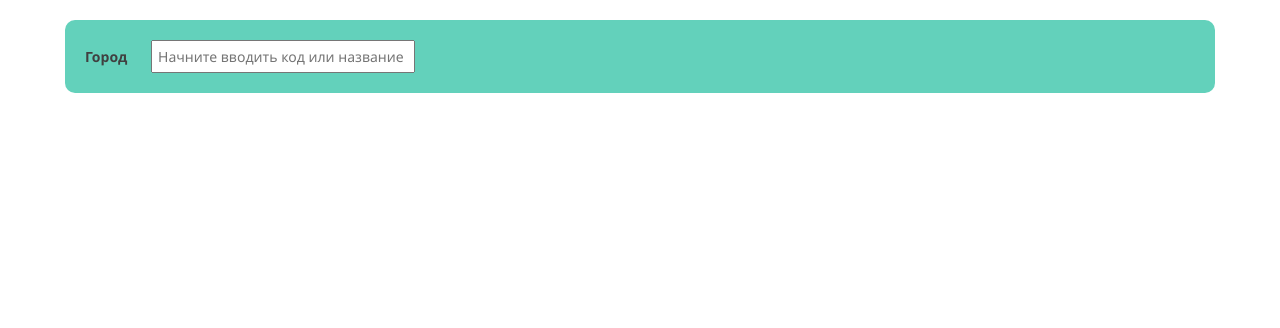
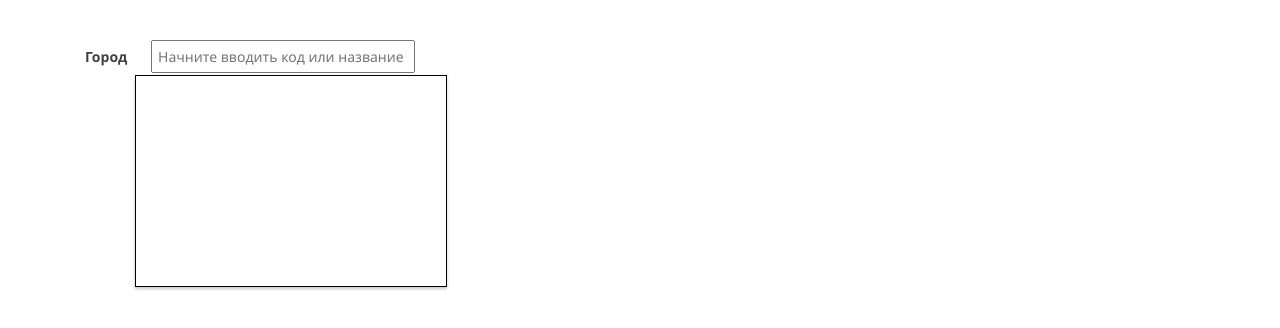
Before and after one commit to il421/MyAutocomplite, a website: page index.html in a window 1280 px wide. Drawn offline with Linux system fonts and the light colour scheme.

Commit message:
HTML&CSS

```diff
--- a/index.html
+++ b/index.html
@@ -10,8 +10,16 @@
   <div class="city-searchbox">
     <label for="searchbox">Город</label>
     <input id="searchbox" type="text" name="city" value="" placeholder="Начните вводить код или название" autocomplete="off">
-    <div class="city-searchbox__options"></div>
+    <div class="city-searchbox__options">
+      <div class="">
+        <div class="">
+
+        </div>
+
+      </div>
+    </div>
   </div>
-
 </body>
 </html>
+
+<!-- bx-ui-sls-pane -->
--- a/less/blocks/city-searchbox.less
+++ b/less/blocks/city-searchbox.less
@@ -1,15 +1,16 @@
 .city-searchbox {
+
   .container();
   margin-top: 20px;
 
-  background: @block-color;
-  border-radius: 10px;
+  // background: @block-color;
+  // border-radius: 10px;
 };
 
 .city-searchbox input {
   width: 250px;
 
-  margin: 20px 20px 20px 20px;
+  margin: 20px;
   padding: 5px;
 };
 
@@ -17,3 +18,20 @@
   margin: 20px 0 20px 20px;
   font-weight: bold;
 };
+
+.city-searchbox__options {
+  position: absolute;
+  top: 75px;
+  left: 135px;
+
+  width: 300px;
+  max-height: 400px;
+  min-height: 200px;
+  padding: 5px;
+
+  overflow-x: hidden;
+  overflow-y: auto;
+
+  border: 1px solid black;
+  box-shadow: 0 2px 3px #c7c7c7;
+};
```
Also changed, not shown: css/style.css.
